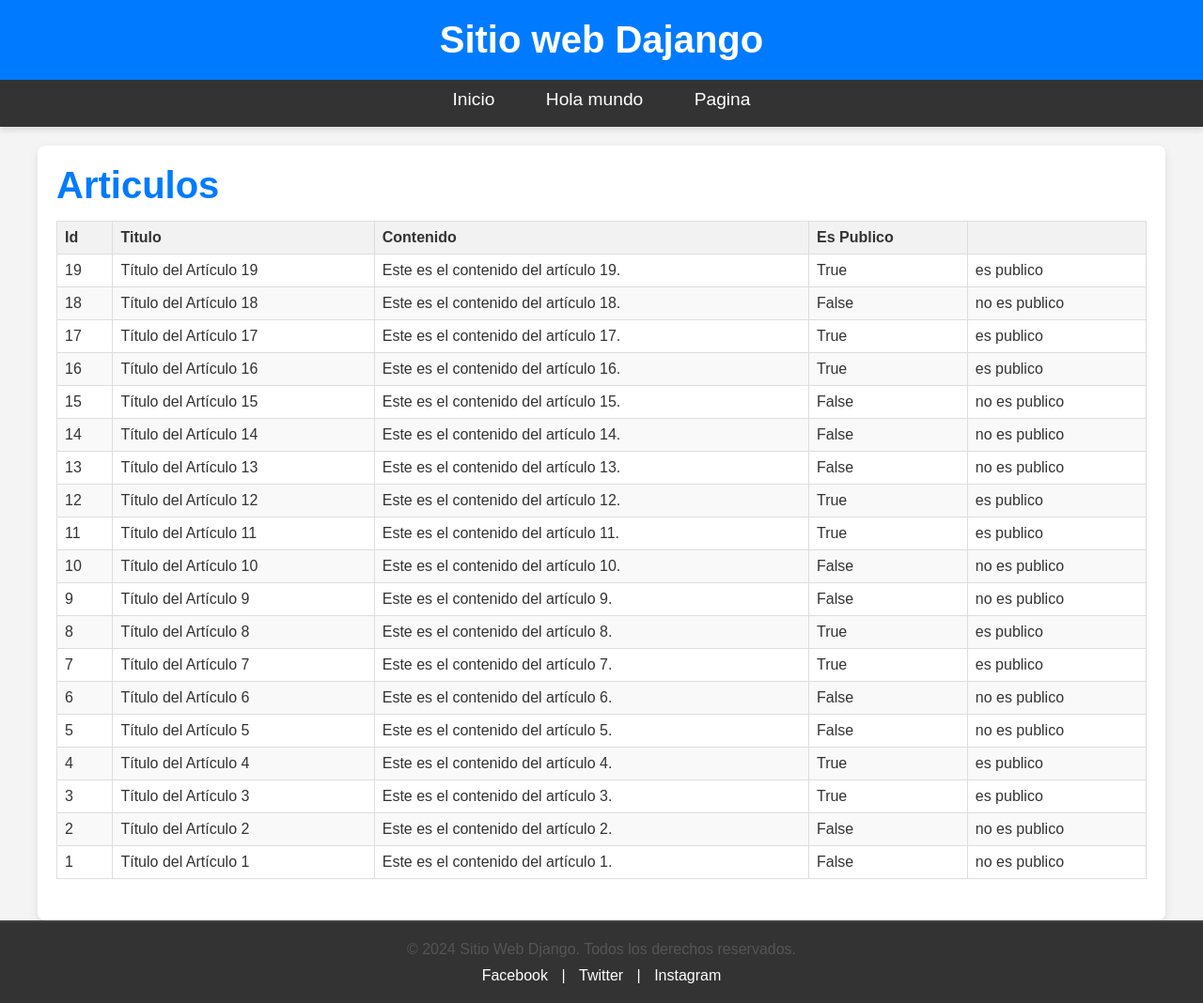
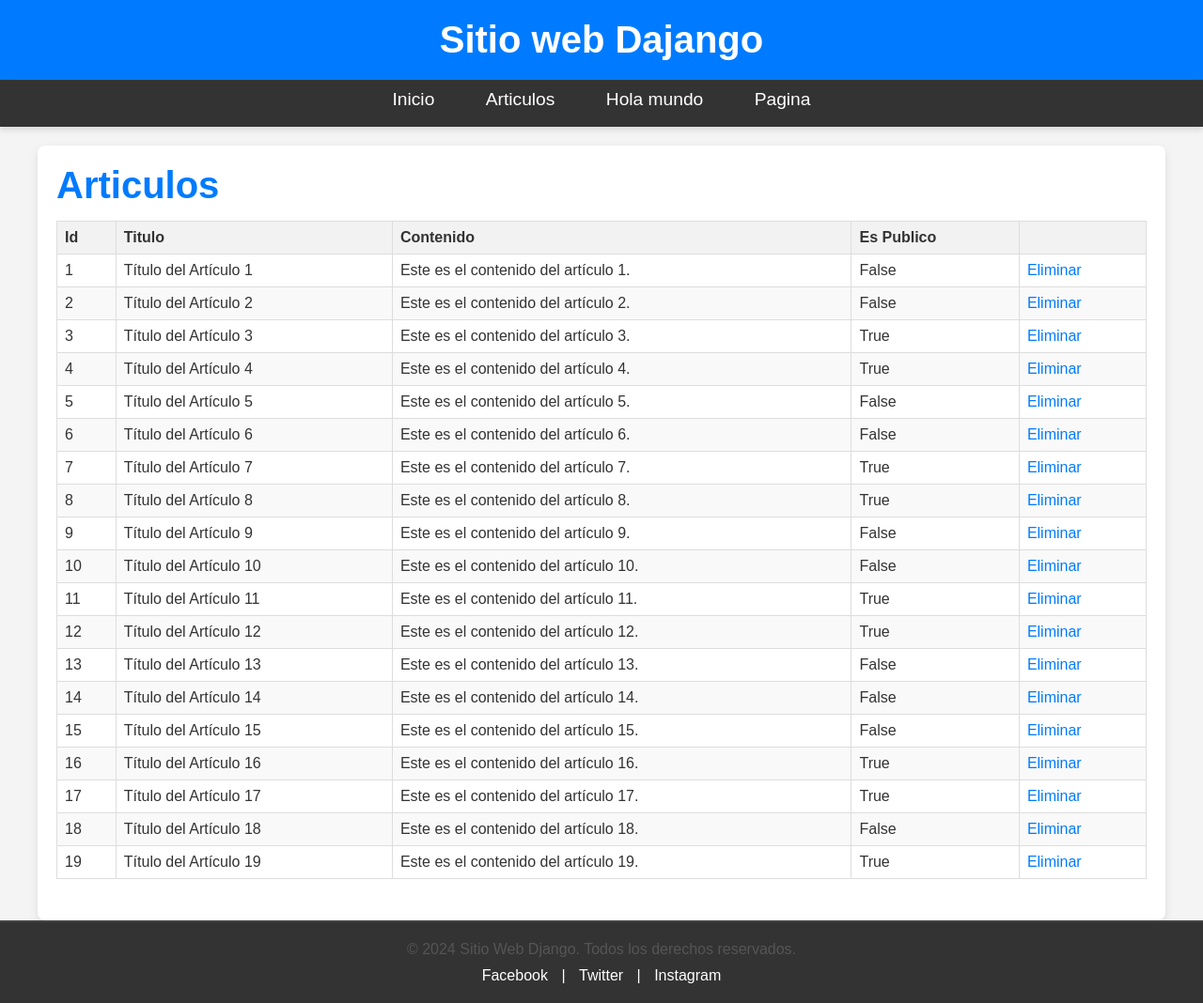
Before and after one commit to pedro23071/python-in, a Django app: page /list-articulo/ in a window 1280 px wide. Shown: the whole page at 94% size. Run offline with Django 3.2, Linux system fonts and the light colour scheme; data comes from the database, SQL or seed files in the repository; both versions use the stored data as it was after the commit.

Commit message:
eliminar articulos

```diff
--- a/11_django/mi_proyecto/mi_proyecto/urls.py
+++ b/11_django/mi_proyecto/mi_proyecto/urls.py
@@ -27,5 +27,6 @@ urlpatterns = [
     path('crear-articulo/<str:titulo>/<str:content>/<str:public>/', myapp_views.crear_articulo, name="crear_articulo"),
     path('articulo/<int:articulo_id>/', myapp_views.artuculo, name="get_articulo"),
     path('editar-articulo/<int:articulo_id>/', myapp_views.editar_articulo, name="editar_articulo"),
-    path('list-articulo/', myapp_views.list_articulos, name="listar_articulo")
+    path('list-articulo/', myapp_views.list_articulos, name="listar_articulos"),
+    path('delete-articulo/<int:articulo_id>/', myapp_views.eliminar_articulo, name="eliminar_articulo"),
 ]
--- a/11_django/mi_proyecto/myapp/templates/index_articulos.html
+++ b/11_django/mi_proyecto/myapp/templates/index_articulos.html
@@ -31,11 +31,7 @@
                     <td>{{ articulo.content }}</td>
                     <td>{{ articulo.public }}</td>
                     <td>
-                        {% if articulo.public %}
-                            es publico
-                        {% else %}
-                            no es publico
-                        {% endif %}
+                        <a href="{% url 'eliminar_articulo' articulo_id=articulo.id %}">Eliminar</a>
                     </td>
                 </tr>
             {% empty %}
--- a/11_django/mi_proyecto/myapp/templates/layout.html
+++ b/11_django/mi_proyecto/myapp/templates/layout.html
@@ -27,6 +27,9 @@
             <ul>
                 <li>
                     <a href="{% url 'index' %}">Inicio</a>
+                </li>
+                <li>
+                    <a href="{% url 'listar_articulos' %}">Articulos</a>
                 </li>
                 <li>
                     <a href="{% url 'hola_mundo' %}">Hola mundo</a>
--- a/11_django/mi_proyecto/myapp/views.py
+++ b/11_django/mi_proyecto/myapp/views.py
@@ -1,4 +1,5 @@
-from django.shortcuts import render,  HttpResponse
+from django.shortcuts import render,  HttpResponse, redirect
+from django.http import Http404
 from myapp.models import Article
 
 # Create your views here.
@@ -53,5 +54,14 @@ def editar_articulo(request, articulo_id):
 
 
 def list_articulos(request):
-    articulos = Article.objects.all().order_by('-created_at')
+    articulos = Article.objects.all()
     return render(request, 'index_articulos.html', {'articulos': articulos})
+
+def eliminar_articulo(request, articulo_id):
+    try:
+        articulo = Article.objects.get(id=articulo_id)
+        articulo.delete()
+        # Redirigir o devolver una respuesta
+        return redirect('listar_articulos')  # Redirigir a la lista de artículos
+    except:
+        raise Http404("El artículo no existe.")
```
Also changed, not shown: 11_django/mi_proyecto/db.sqlite3.
